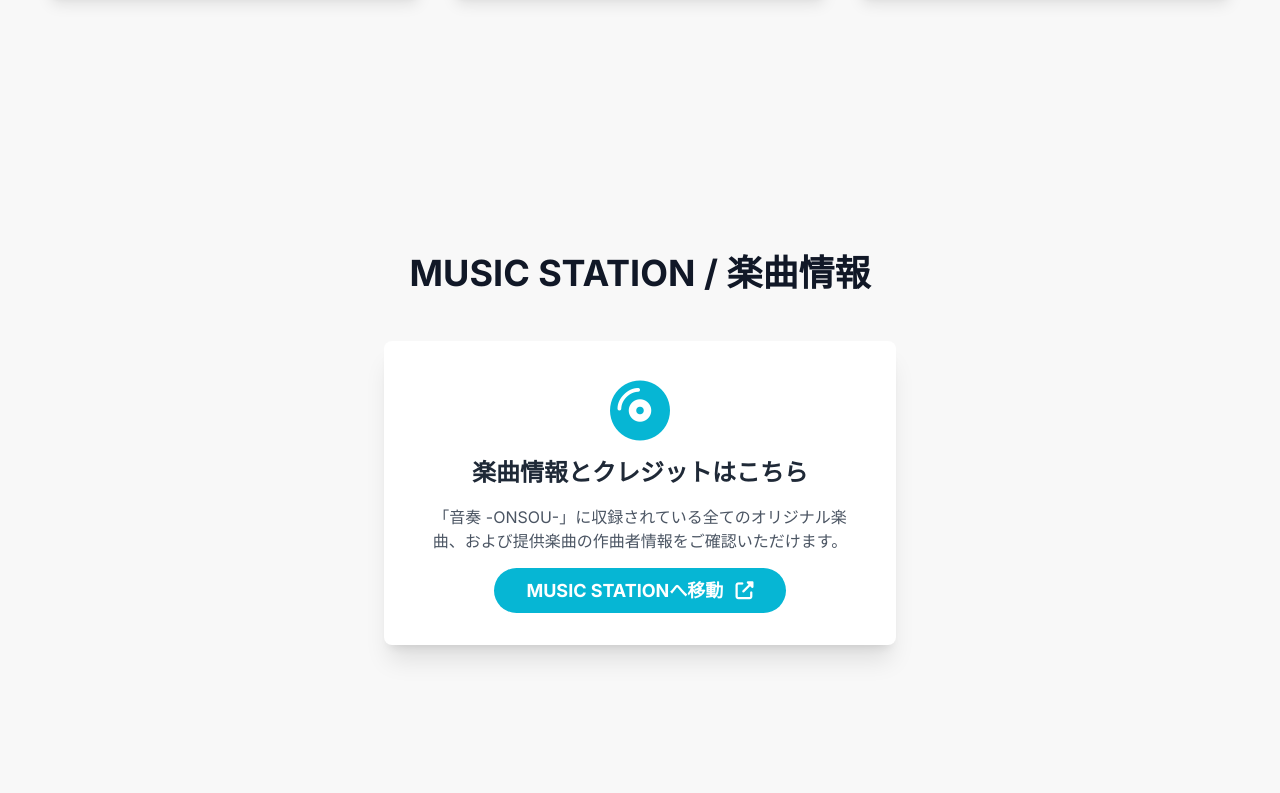
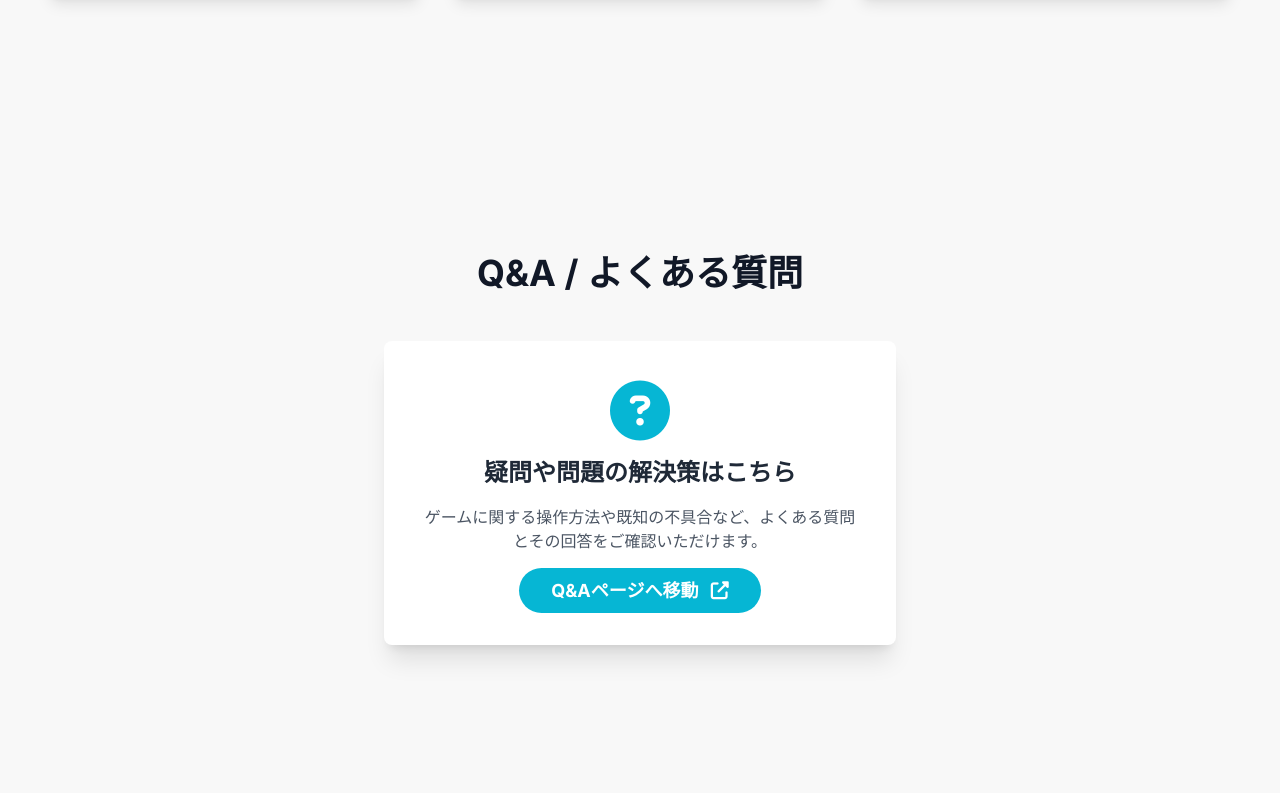
Before and after one commit to So-mA-web/onsou-2025, a plain HTML site: page index.html in a window 1280 px wide. Shown: the part 1807-2600 px from the top of the page. Drawn offline with nearby package versions, Linux system fonts and the light colour scheme.

Commit message:
Update index.html

```diff
--- a/index.html
+++ b/index.html
@@ -21,7 +21,6 @@
                 <div class="hidden md:flex space-x-8 text-gray-700">
                     <a href="#about" class="nav-link hover:text-cyan-600 transition-colors duration-300">About</a>
                     <a href="#play" class="nav-link hover:text-cyan-600 transition-colors duration-300">Play</a>
-                    <a href="#music-station" class="nav-link font-semibold text-cyan-600 border-b-2 border-cyan-600 hover:text-cyan-800 transition-colors duration-300">MUSIC STATION</a>
                     <a href="#qa" class="nav-link hover:text-cyan-600 transition-colors duration-300">Q&A</a>
                     <a href="#member" class="nav-link hover:text-cyan-600 transition-colors duration-300">Member</a>
                     <a href="#social" class="nav-link hover:text-cyan-600 transition-colors duration-300">Social</a>
@@ -38,7 +37,6 @@
             <div id="mobile-menu" class="md:hidden bg-gray-100 text-gray-900 text-center py-4 slide-menu">
                 <a href="#about" class="block py-2 hover:bg-gray-200 transition-colors">About</a>
                 <a href="#play" class="block py-2 hover:bg-gray-200 transition-colors">Play</a>
-                <a href="#music-station" class="block py-2 font-semibold text-cyan-600 bg-gray-200 transition-colors">MUSIC STATION</a>
                 <a href="#qa" class="block py-2 hover:bg-gray-200 transition-colors">Q&A</a>
                 <a href="#member" class="block py-2 hover:bg-gray-200 transition-colors">Member</a>
                 <a href="#social" class="block py-2 hover:bg-gray-200 transition-colors">Social</a>
@@ -118,21 +116,6 @@
             </div>
         </section>
 
-        <!-- MUSIC STATION セクションの追加 -->
-        <section id="music-station" class="section">
-            <h2 class="text-4xl font-bold text-center mb-12">MUSIC STATION / 楽曲情報</h2>
-            <div class="flex justify-center">
-                <div class="bg-white rounded-lg p-10 shadow-xl transition-all duration-300 hover:shadow-2xl hover:-translate-y-2 text-center w-full max-w-lg">
-                    <i class="fas fa-compact-disc text-6xl text-cyan-500 mb-4"></i>
-                    <h3 class="text-2xl font-bold mb-4 text-gray-800">楽曲情報とクレジットはこちら</h3>
-                    <p class="text-gray-600 mb-6">「音奏 -ONSOU-」に収録されている全てのオリジナル楽曲、および提供楽曲の作曲者情報をご確認いただけます。</p>
-                    <a href="https://onsou2025.github.io/Music-Station/" target="_blank" class="btn btn-primary text-lg">
-                        MUSIC STATIONへ移動 <i class="fas fa-external-link-alt ml-2"></i>
-                    </a>
-                </div>
-            </div>
-        </section>
-
         <section id="qa" class="section">
             <h2 class="text-4xl font-bold text-center mb-12">Q&A / よくある質問</h2>
             <div class="flex justify-center">
@@ -140,7 +123,7 @@
                     <i class="fas fa-question-circle text-6xl text-cyan-500 mb-4"></i>
                     <h3 class="text-2xl font-bold mb-4 text-gray-800">疑問や問題の解決策はこちら</h3>
                     <p class="text-gray-600 mb-6">ゲームに関する操作方法や既知の不具合など、よくある質問とその回答をご確認いただけます。</p>
-                    <a href="https://onsou2025.github.io/ONSOU-QA/" target="_blank" class="btn btn-primary text-lg">
+                    <a href="https://onsou2025.github.io/ONSOU-QA/" class="btn btn-primary text-lg">
                         Q&Aページへ移動 <i class="fas fa-external-link-alt ml-2"></i>
                     </a>
                 </div>
```
